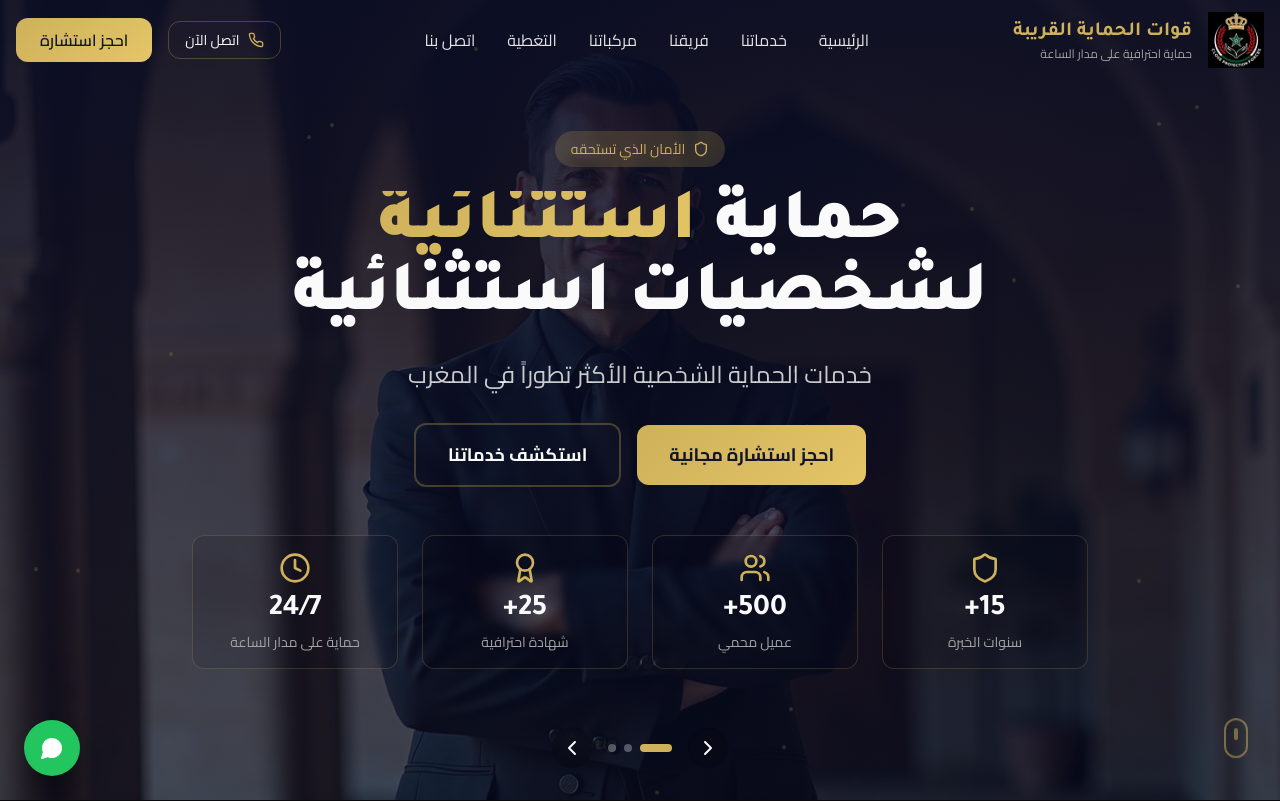
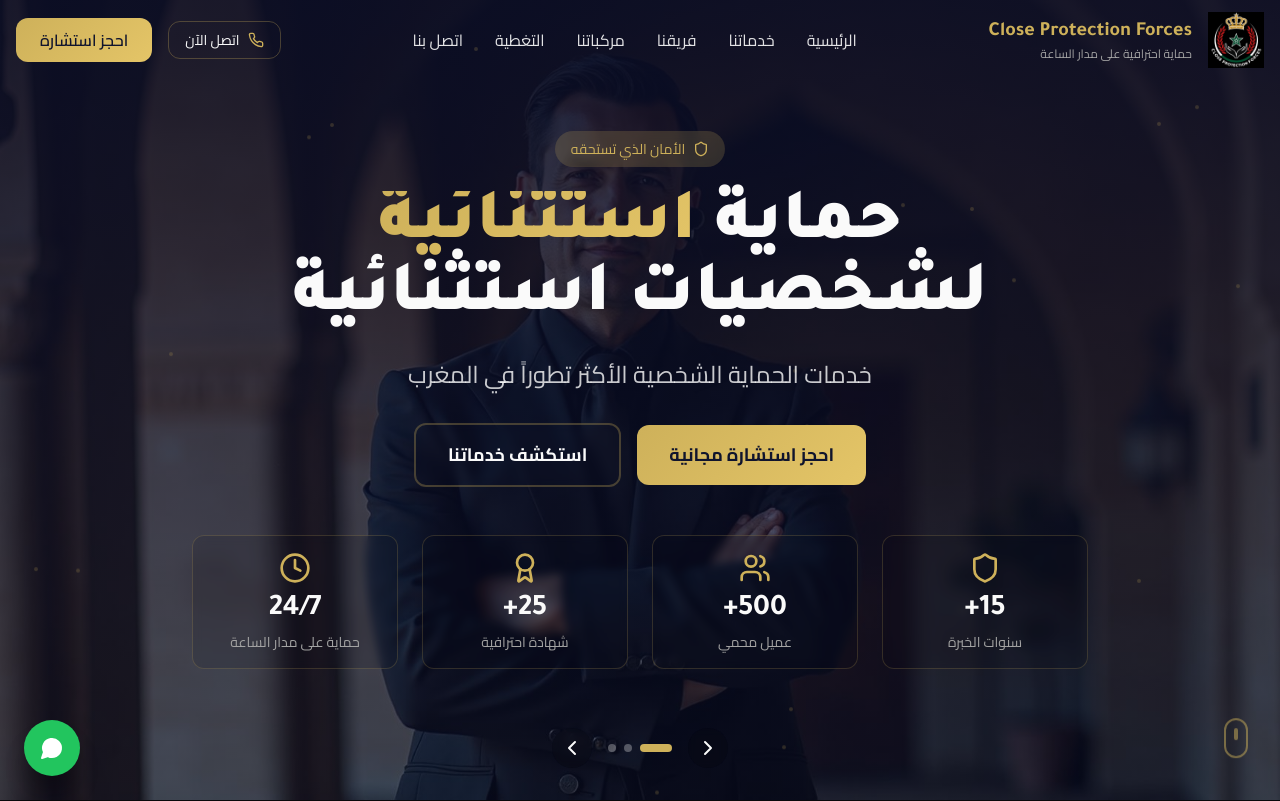
Before and after one commit to SidiNapo/prestige-guard-web, a React (Vite) app: page / in a window 1280 px wide. Shown: the top 801 px of the page. Built offline with nearby package versions, Linux system fonts and the light colour scheme.

Commit message:
Code edited in Lovable Code Editor
Edited UI in Lovable

```diff
--- a/src/components/Navigation.tsx
+++ b/src/components/Navigation.tsx
@@ -37,7 +37,7 @@ const Navigation = () => {
           <div className="flex items-center space-x-4 space-x-reverse">
             <img src={logo} alt="Close Protection Forces" className="h-14 w-14 object-contain" />
             <div className="hidden md:block">
-              <h1 className="text-secondary font-tajawal font-bold text-xl">قوات الحماية القريبة</h1>
+              <h1 className="text-secondary font-tajawal font-bold text-xl">Close Protection Forces</h1>
               <p className="text-muted-foreground text-xs font-cairo">حماية احترافية على مدار الساعة</p>
             </div>
           </div>
```
